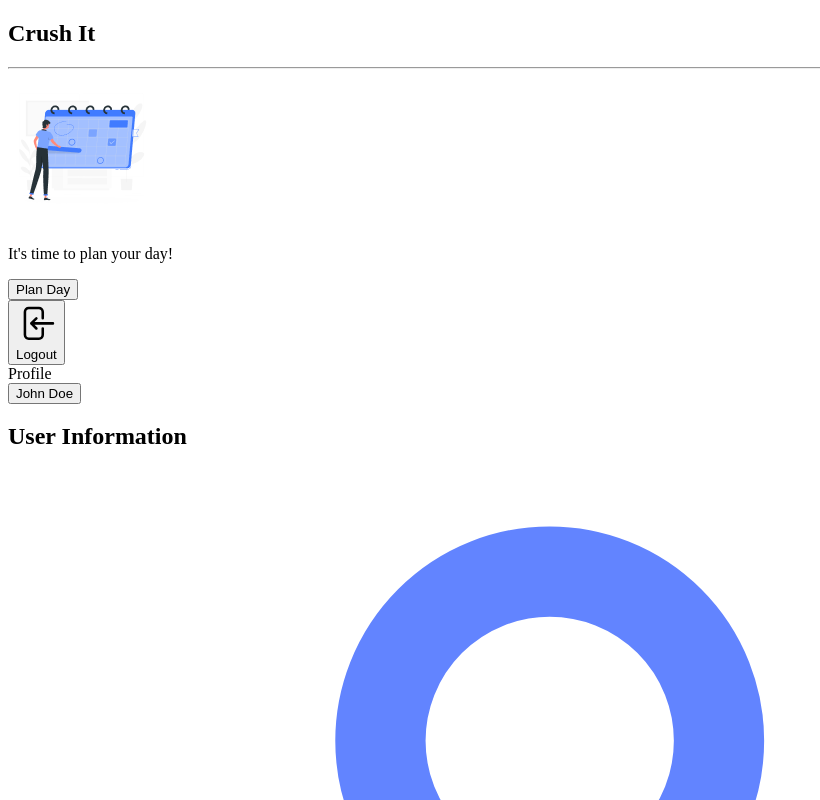
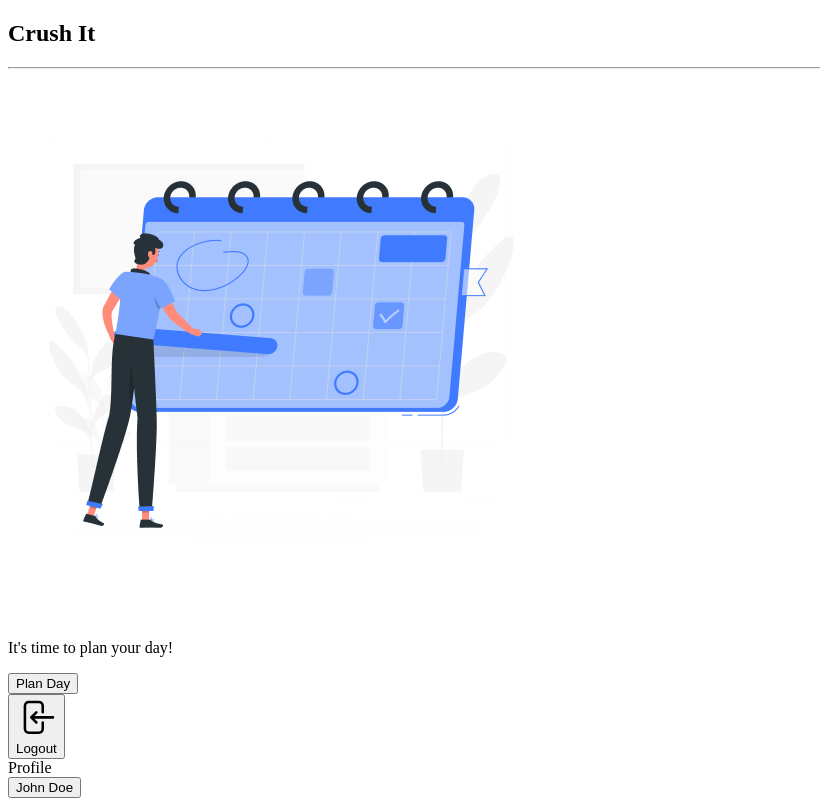
Before and after one commit to jameslpineda/cs490-team10, a React (Create React App) app in the folder app/web/: page /settings in a window 1280 px wide. Shown: the top 800 px of the page, without its empty margins (0-820 px from the left). Built offline with nearby package versions, Linux system fonts and the light colour scheme; sample sign-in values are in the browser's storage.

Commit message:
Fixed ESLint errors except for state.auth

```diff
--- a/app/web/src/pages/home.tsx
+++ b/app/web/src/pages/home.tsx
@@ -1,15 +1,11 @@
-/* eslint-disable no-unused-vars */
-/* eslint-disable @typescript-eslint/no-unused-vars */
-/* eslint-disable react/no-unescaped-entities */
-/* eslint-disable no-undef */
 import React, { useEffect, useState } from 'react';
 import moment from 'moment';
 import './scroll.css';
+import crushItLogo from '../images/crush_it_logo.png';
 import TaskModal from '../components/TaskModal';
 import Task from '../components/Task';
 import { coreConfig } from '../utils/config';
 import { toast } from 'react-toastify';
-import { constants } from 'buffer';
 import { useNavigate } from 'react-router-dom';
 import { useSelector } from 'react-redux';
 import { logout, reset } from '../features/auth/authSlice';
@@ -26,7 +22,6 @@ export const Home = () => {
   const [isModalOpen, setIsModalOpen] = useState(false);
   const [tasks, setTasks] = useState<TaskData[]>([]);
   const [username, setUsername] = useState('');
-
   useEffect(() => {
     const storedUser = localStorage.getItem('user');
     if (storedUser) {
@@ -221,13 +216,13 @@ export const Home = () => {
           <div className="flex justify-center pt-8 pb-4">
             <img
               className="w-13 h-13"
-              src={process.env.PUBLIC_URL + '/image1.png'}
+              src={crushItLogo}
               alt="Crush It Image"
             />
           </div>
           <div className="flex justify-center">
             <p className="w-1/2 text-lg text-white font-semibold text-center">
-              It's time to plan your day!
+              It&apos;s time to plan your day!
             </p>
           </div>
           <div className="flex justify-center items-center pb-20 mb-5">
--- a/app/web/src/pages/settings.tsx
+++ b/app/web/src/pages/settings.tsx
@@ -1,9 +1,8 @@
-/* eslint-disable react/no-unescaped-entities */
-/* eslint-disable no-undef */
 import React, { useState, useEffect } from 'react';
 import { toast } from 'react-toastify';
 import { useNavigate } from 'react-router-dom';
 import { useSelector } from 'react-redux';
+import crushItLogo from '../images/crush_it_logo.png';
 import useAppDispatch from '../features/auth/hooks/useAppDispatch';
 import { logout, reset } from '../features/auth/authSlice';
 
@@ -27,6 +26,7 @@ const Settings: React.FC = () => {
     navigate('../');
   };
 
+  // eslint-disable-next-line @typescript-eslint/no-explicit-any
   const { user } = useSelector((state: any) => state.auth);
 
   useEffect(() => {
@@ -92,13 +92,13 @@ const Settings: React.FC = () => {
           <div className="flex justify-center pt-8 pb-4">
             <img
               className="w-13 h-13"
-              src={process.env.PUBLIC_URL + '/image1.png'}
+              src={crushItLogo}
               alt="Crush It Image"
             />
           </div>
           <div className="flex justify-center">
             <p className="w-1/2 text-lg text-white font-semibold text-center">
-              It's time to plan your day!
+              It&apos;s time to plan your day!
             </p>
           </div>
           <div className="flex justify-center items-center pb-20 mb-5">
--- a/app/web/src/utils/config.ts
+++ b/app/web/src/utils/config.ts
@@ -1,3 +1,4 @@
 export const coreConfig = {
   apiBaseUrl: 'http://localhost:443',
+  webBaseUrl: 'http://localhost:3000',
 };
```
